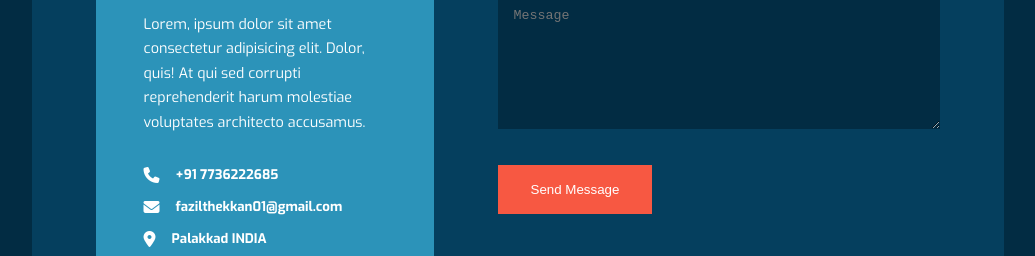
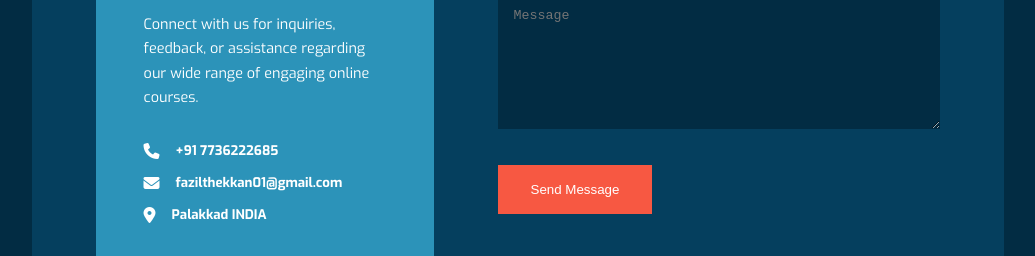
Before and after one commit to fazilcodes/Edumania, a plain HTML site: page contact.html in a window 1280 px wide. Shown: the part 412-668 px from the top of the page, without its empty margins (122-1157 px from the left). Drawn offline with Linux system fonts and the light colour scheme.

Commit message:
Fixed Contact Page

```diff
--- a/contact.html
+++ b/contact.html
@@ -44,7 +44,7 @@
                     <img src="./images/about.png" alt="">
                 </div>
                 <h2>Contact US</h2>
-                <p>Lorem, ipsum dolor sit amet consectetur adipisicing elit. Dolor, quis! At qui sed corrupti reprehenderit harum molestiae voluptates architecto accusamus.</p>
+                <p>Connect with us for inquiries, feedback, or assistance regarding our wide range of engaging online courses.</p>
                 <ul class="contact_details">
                     <li>
                         <i class="fa-solid fa-phone"></i>
```
